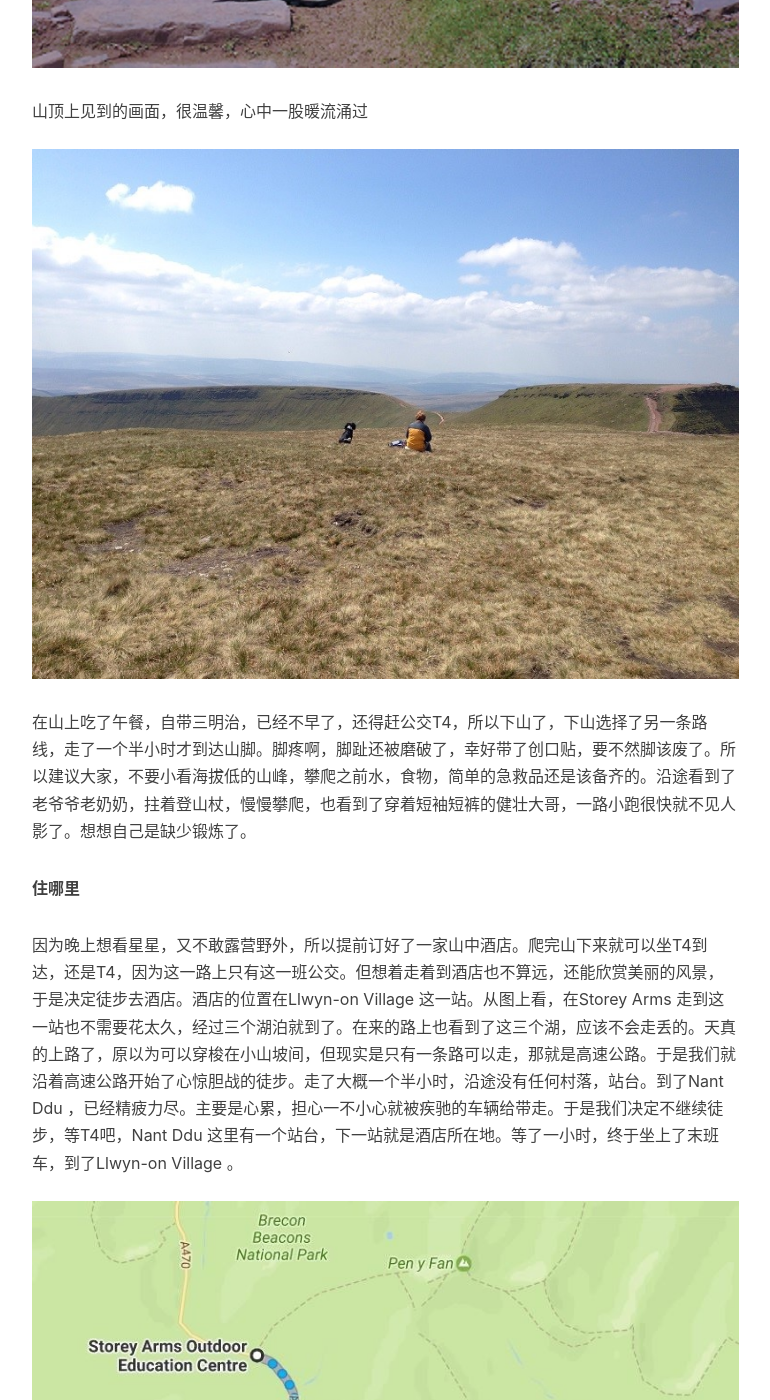
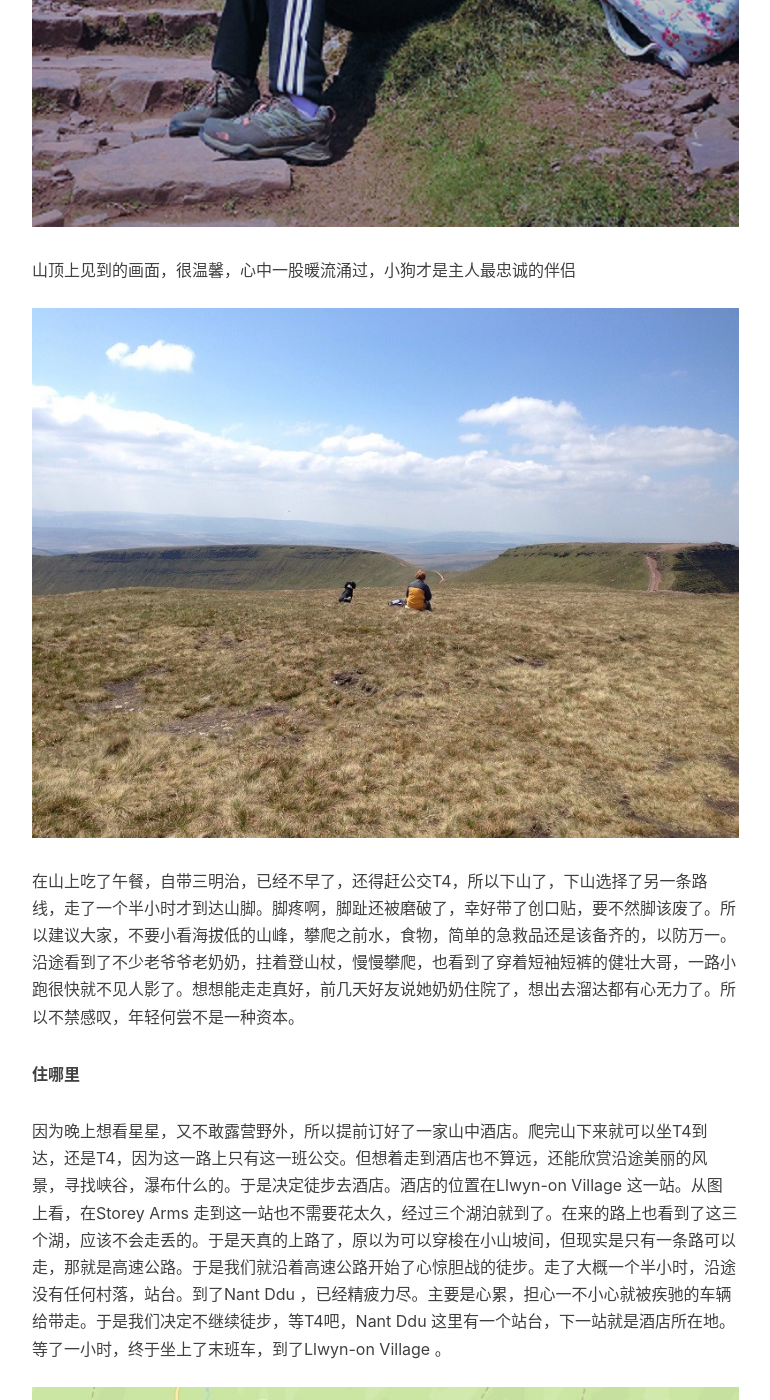
Before and after one commit to LingLinyp/LingLinyp.github.io, a Jekyll site: the page built from _posts/2017-5-8-Brecon-Beacons.md, in a window 1280 px wide and 1400 px high, scrolled down 13936 px. Shown: the whole window, without its empty margins (233-1003 px from the left). Built offline with Jekyll 4.4.1, drawn with Linux system fonts in a browser that asks for light colours; comment, search, counter and statistics services are not loaded; some of the changed text lies outside the part shown.

Commit message:
modify_new_post

````diff
--- a/_posts/2017-5-8-Brecon-Beacons.md
+++ b/_posts/2017-5-8-Brecon-Beacons.md
@@ -11,11 +11,11 @@
 header-img: img/post-05-bg.jpg
 ---
 
-来英国已近3年，但一直在英格兰附近转悠。北边的威尔士，苏格兰以及北爱尔兰一直没能好好探索一番。我很喜欢大自然，越空旷、远离城市越好，所以国家公园是我探索的重点。这段时间终于下定决心，先去较近的威尔士。主要目的地是**Brecon Beacons国家公园**。
+来英国已近3年，但一直在英格兰附近转悠。北边的威尔士，苏格兰以及北爱尔兰一直没能好好探索一番。我很喜欢大自然，越空旷、远离城市，越鲜为人知越好，所以国家公园是我探索的重点。这段时间终于下定决心，先去较近的威尔士。主要目的地是**Brecon Beacons国家公园**。
 
 **地理位置**: 威尔士南部； **面积**：519平方英里；**成立时间**：1957
 
-**风景**： 广袤的旷野、草木繁盛的谷地、瀑布、峡谷，其中包括海拔886米的威尔士南部最高峰Pen y Fan（威尔士语）。下面是一段宣传视频，美到爆。（视频来源：<a href="https://www.youtube.com/channel/UCiOo-SEMiGu9qvzjeL11XjA" target="_blank"> BreconBeaconsNPA</a>）
+**风景**： 广袤的旷野、草木繁盛的谷地、瀑布、峡谷，其中包括海拔886米的威尔士南部最高峰Pen y Fan（威尔士语）。下面是一段宣传视频，美到Cry，背景音乐非常酷。（视频来源：<a href="https://www.youtube.com/channel/UCiOo-SEMiGu9qvzjeL11XjA" target="_blank"> BreconBeaconsNPA</a>）
 
 <div class="container">
   <div class="row">
@@ -33,37 +33,36 @@
 ------
 **怎么去**
 
-我居住的地方在英格兰西南部的海滨小镇（Bournemouth），不想错过沿途美丽的风景，所以选择了坐火车。起点Bournemouth station到终点Cardiff central（卡迪夫），中途在Southampton（南安普顿）转一次车，总共花了3个半小时。沿途经过很多小镇，自然保护区，坐火车虽然时间久了一点，但却值得。
+我居住的地方在英格兰西南部的海滨小镇（Bournemouth），不想错过沿途美丽的风景，所以选择了坐火车。起点Bournemouth station到终点Cardiff central（卡迪夫），中途在Southampton（南安普顿）转一次车，总共花了3个半小时。沿途经过很多小镇，包括巴斯、布里斯托，还有一些自然保护区。坐火车虽然时间久了一点，但却值得。
 
 到了卡迪夫火车站后步行几分钟到一个公交站台Philharmonic (Stop JP)，如下图：
 
 <img src="/img/in-post/tr_map1.jpg" >
 
-坐T4，大概1小时20分钟到```Storey Arms``` 这一站下，就可以开始徒步旅行了。<a href="https://www.traveline.cymru/timetables/?routeNum=T4&direction_id=1&timetable_key=0T4MFSCA2" target="_blank">这里附上T4公交的时刻表</a>。需要注意的是，节假日与平时的时刻会不一样，如果选择了公共交通而不是自驾，还是要多check公交时刻表。**```且不是所有的T4都会到Storey Arms这一站```**。所以上车前向司机确认一下这班车到不到Storey Arms。不要看到T4就激动了。我们就先上了一辆并不到Storey Arms的T4，司机很友好，告诉我下一班T4才会去。我们买了往返车票，两人一共18.6磅。
+坐T4，大概1小时20分钟到```Storey Arms``` 这一站下，就可以开始徒步旅行了。<a href="https://www.traveline.cymru/timetables/?routeNum=T4&direction_id=1&timetable_key=0T4MFSCA2" target="_blank">这里附上T4公交的时刻表</a>。需要注意的是，节假日与平时的时刻会不一样，如果选择了公共交通而不是自驾，还是要多check公交时刻表。**```且不是所有的T4都会到Storey Arms这一站```**。所以上车前向司机确认一下这班车到不到Storey Arms。不要看到T4就激动了。我们就先上了一辆并不到Storey Arms的T4，司机很友好，告诉我下一班T4才会去。后来的一班T4确实会到Storey Arms，上车时我说买两张单程票，司机是一位老爷爷，他很惊讶，单程的？你们不回来了吗？我说我们回的，但并不是今天回来（我以为公交的往返票仅限当天使用）。他说你在一个月之内回来就可以买往返票啦，还会便宜一些。我们买了往返车票，两人一共18.6磅。出发前司机又特地跑来叮嘱一下我们，这往返车票在一个月内都是有效的哦。真是一位热心的司机。到了人生地不熟的地方遇到些好心人真是感动的泪流满面~~
 
-到了Storey Arms，周围很空旷，有的只是高速路上疾驰的车辆。
+到了Storey Arms，周围很空旷，没有任何住家，有的只是高速路上疾驰的车辆。
 <img src="/img/in-post/tr_img2.jpg">
 如下图所示，有两条徒步路线可以到达最高峰**Pen y Fan**，你可以选择任何一条作为上山的徒步路线，选择另一条作为下山的，因为这样两边的风光都不会错过。当然也可以选择原路返回。我们选择了左边的路线上，右边的路线下。Google 地图上显示徒步一小时就可以到达最高峰，其实我们走了2个多小时才到达。
 <img src="/img/in-post/tr_map2.jpg">
 
 **风景如何**
 
-沿途风光真的很不错，适合户外徒步。可惜的是天气不是很晴朗，但没有下雨已经是万幸。下面是自己拍的一些照片，欣赏下。
+沿途风光真的很不错，适合户外徒步。人也很少，多的是漫山遍野的小绵羊，安静的吃草，这使我们有种承包整座山头的霸气感。可惜的是天气不是很晴朗，但没有下雨已经是万幸。下面是自己拍的一些照片，欣赏下。
 
 前路漫漫，目标还未出现<img src="/img/in-post/tr_img9.jpg">
 
 山谷中的小溪，清澈见底，可惜没有鱼<img src="/img/in-post/tr_img7.jpg"><img src="/img/in-post/tr_img8.jpg"><img src="/img/in-post/tr_img15.jpg">
 
 一回头，原来已经走了很远<img src="/img/in-post/tr_img10.jpg">
-开阔的视野，多呆上几天，视力应该会好不少<img src="/img/in-post/tr_img3.jpg"><img src="/img/in-post/tr_img5.jpg"><img src="/img/in-post/tr_img6.jpg">
+如此开阔的视野，多呆上几天，视力应该会好不少<img src="/img/in-post/tr_img3.jpg"><img src="/img/in-post/tr_img5.jpg"><img src="/img/in-post/tr_img6.jpg">
 
 走了很久，也经过很陡的路段，一直以为正对着的是最终目的地，途中遇到一位攀登者告诉我，那不是最高峰，最高峰是右边那个。WTF!!!我一直以为是目标，而且深信不疑得朝着它前进，现在告诉我，目标是错的，那只是第二高峰。不过还好，两峰只间隔了15分钟路程，我那惊吓的小心脏缓了许多。
 <img src="/img/in-post/tr_img4.jpg">
 <img src="/img/in-post/tr_img40.jpg">
 
-最终还是登上了最高峰，沿途风很大，越往上风越大，我也吃了一嘴的砂石。有几次都担心自己会不会失足滚下山去，忽略我那凌乱不堪的头发。最后的那一段真心很陡，是手脚并用爬上去的。在山脚下还是阴天，时不时有大片乌云飘过。真担心在这么高的地方，会不会被雷击中。当到达山顶的时候，天空放晴。虽然短暂，但也令人欣慰。
+最终还是登上了最高峰，沿途风很大，越往上风越大，我也吃了一嘴的砂石。有几次都担心自己会不会失足滚下山去，忽略我那凌乱不堪的头发。最后的那一段真心很陡，是手脚并用爬上去的。在攀爬过程中一直是阴天，时不时还有大片乌云飘过。很担心在这么高的地方，会不会被雷击中。当到达山顶的时候，天空放晴。虽然短暂，但也令人欣慰。
 <img src="/img/in-post/tr_img.jpg">
-
 <img src="/img/in-post/tr_img13.jpg">
 <img src="/img/in-post/tr_img11.jpg">
 <img src="/img/in-post/tr_img12.jpg">
@@ -72,32 +71,33 @@
 
 <img src="/img/in-post/tr_img1.jpg">
 
-山顶上见到的画面，很温馨，心中一股暖流涌过
+山顶上见到的画面，很温馨，心中一股暖流涌过，小狗才是主人最忠诚的伴侣
 <img src="/img/in-post/tr_img14.jpg">
 
-在山上吃了午餐，自带三明治，已经不早了，还得赶公交T4，所以下山了，下山选择了另一条路线，走了一个半小时才到达山脚。脚疼啊，脚趾还被磨破了，幸好带了创口贴，要不然脚该废了。所以建议大家，不要小看海拔低的山峰，攀爬之前水，食物，简单的急救品还是该备齐的。沿途看到了老爷爷老奶奶，拄着登山杖，慢慢攀爬，也看到了穿着短袖短裤的健壮大哥，一路小跑很快就不见人影了。想想自己是缺少锻炼了。
+在山上吃了午餐，自带三明治，已经不早了，还得赶公交T4，所以下山了，下山选择了另一条路线，走了一个半小时才到达山脚。脚疼啊，脚趾还被磨破了，幸好带了创口贴，要不然脚该废了。所以建议大家，不要小看海拔低的山峰，攀爬之前水，食物，简单的急救品还是该备齐的，以防万一。沿途看到了不少老爷爷老奶奶，拄着登山杖，慢慢攀爬，也看到了穿着短袖短裤的健壮大哥，一路小跑很快就不见人影了。想想能走走真好，前几天好友说她奶奶住院了，想出去溜达都有心无力了。所以不禁感叹，年轻何尝不是一种资本。
 
 **住哪里**
 
-因为晚上想看星星，又不敢露营野外，所以提前订好了一家山中酒店。爬完山下来就可以坐T4到达，还是T4，因为这一路上只有这一班公交。但想着走着到酒店也不算远，还能欣赏美丽的风景，于是决定徒步去酒店。酒店的位置在Llwyn-on Village 这一站。从图上看，在Storey Arms 走到这一站也不需要花太久，经过三个湖泊就到了。在来的路上也看到了这三个湖，应该不会走丢的。天真的上路了，原以为可以穿梭在小山坡间，但现实是只有一条路可以走，那就是高速公路。于是我们就沿着高速公路开始了心惊胆战的徒步。走了大概一个半小时，沿途没有任何村落，站台。到了Nant Ddu ，已经精疲力尽。主要是心累，担心一不小心就被疾驰的车辆给带走。于是我们决定不继续徒步，等T4吧，Nant Ddu 这里有一个站台，下一站就是酒店所在地。等了一小时，终于坐上了末班车，到了Llwyn-on Village 。
+因为晚上想看星星，又不敢露营野外，所以提前订好了一家山中酒店。爬完山下来就可以坐T4到达，还是T4，因为这一路上只有这一班公交。但想着走到酒店也不算远，还能欣赏沿途美丽的风景，寻找峡谷，瀑布什么的。于是决定徒步去酒店。酒店的位置在Llwyn-on Village 这一站。从图上看，在Storey Arms 走到这一站也不需要花太久，经过三个湖泊就到了。在来的路上也看到了这三个湖，应该不会走丢的。于是天真的上路了，原以为可以穿梭在小山坡间，但现实是只有一条路可以走，那就是高速公路。于是我们就沿着高速公路开始了心惊胆战的徒步。走了大概一个半小时，沿途没有任何村落，站台。到了Nant Ddu ，已经精疲力尽。主要是心累，担心一不小心就被疾驰的车辆给带走。于是我们决定不继续徒步，等T4吧，Nant Ddu 这里有一个站台，下一站就是酒店所在地。等了一小时，终于坐上了末班车，到了Llwyn-on Village 。
 <img src="/img/in-post/tr_map3.jpg">
 
-住的地方让我们很满意，安静，与世隔绝，包括周围的环境也美得很。这家酒店叫llwyn onn guest house。是一家四星级酒店，但价格很公道，还包早餐，在tripadvisor上评价很高。之前是一个农场，后来被买下来成了酒店，有一部分是主人自家住的，其中有11个房间是用来对外开放的。所以住在这里很有家的味道。
+住的地方让我们很满意，宁静，与世隔绝，除了鸟叫就是溪流水声，周围的环境也美得很。这家酒店叫llwyn onn guest house。是一家四星级酒店，但价格很公道，还包早餐，在tripadvisor上评价很高。之前是一个农场，后来被买下来成了酒店，有一部分是主人自家住的，其中有11个房间是用来对外开放的。所以住在这里很有家的味道。
 <img src="/img/in-post/tr_img17.jpg">
 当天就只有我们入住，因为我们避开了easter holiday。有种承包了酒店的感觉。
 <img src="/img/in-post/tr_img18.jpg">
 <img src="/img/in-post/tr_img28.jpg">
-餐厅
+这是餐厅
 <img src="/img/in-post/tr_img22.jpg">
 
-周围的环境很美，因为酒店本身就坐落在湖边上，来欣赏下周围的湖光山色吧。
+周围的环境很美，因为酒店本身就坐落在湖边上，来欣赏下这里的湖光山色吧。
 <img src="/img/in-post/tr_img16.jpg">
 <img src="/img/in-post/tr_img19.jpg">
 <img src="/img/in-post/tr_img20.jpg">
 <img src="/img/in-post/tr_img29.jpg">
 <img src="/img/in-post/tr_img21.jpg">
+因为是阴天，所以没能体验到宣传视频中的繁星，算是一点小遗憾。
 
-值得一提的是酒店提供的早餐，纯家庭手工制作。用餐时间是早上7：30 - 9:00。我们又承包了餐厅。一位老奶奶友好的问我们想吃什么，鸡蛋，培根，香肠，或者都要。我们选择了都要，哈哈。
+值得一提的是酒店提供的早餐，纯家庭手工制作威尔士传统早餐。用餐时间是早上7：30 - 9:00。我们又承包了餐厅。一位老奶奶友好的问我们想吃什么，鸡蛋，培根，香肠，或者都要。我们选择了都要，哈哈。我想补充的是在英格兰也是这么吃的，一模一样，但却叫英格兰传统早餐，估计同样的食物在苏格兰也自居是自己的传统早餐，在北爱尔兰也如是。
 <img src="/img/in-post/tr_img25.jpg">
 <img src="/img/in-post/tr_img24.jpg">
 <img src="/img/in-post/tr_img26.jpg">
@@ -110,5 +110,5 @@
 **```友情提醒```**：
 这些国家公园适合自驾旅行，但如果没有车，也可以选择公共交通，但一定提前查好路线，公交具体时刻，最好连公交站台的位置都提前在地图上搜索确定一下。因为荒郊野外的，公交两小时才一班。错过末班车就意味着一：要露宿荒野，二：走断腿找到一户人家。不过另一种意义上这也许就是徒步旅行的挑战乐趣吧。
 
-最后，看一下荒郊野外的公交站台，我们也是找了好久，也问了当地居民，才知道原来这是一个公-交-站-台。
+这是荒郊野外的公交站台，我们也是找了好久，也问了当地居民，才知道原来这是一个公-交-站-台。
 <img src="/img/in-post/tr_img38.jpg">
````
